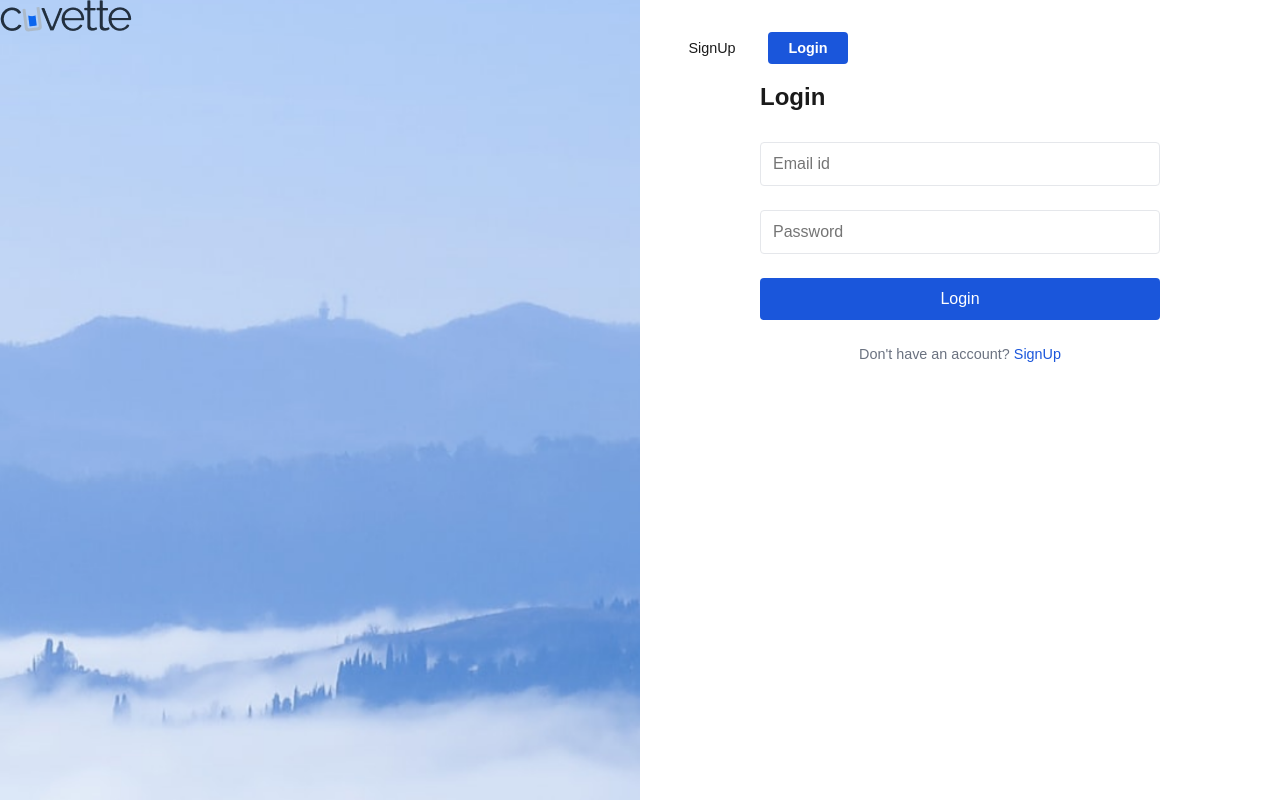
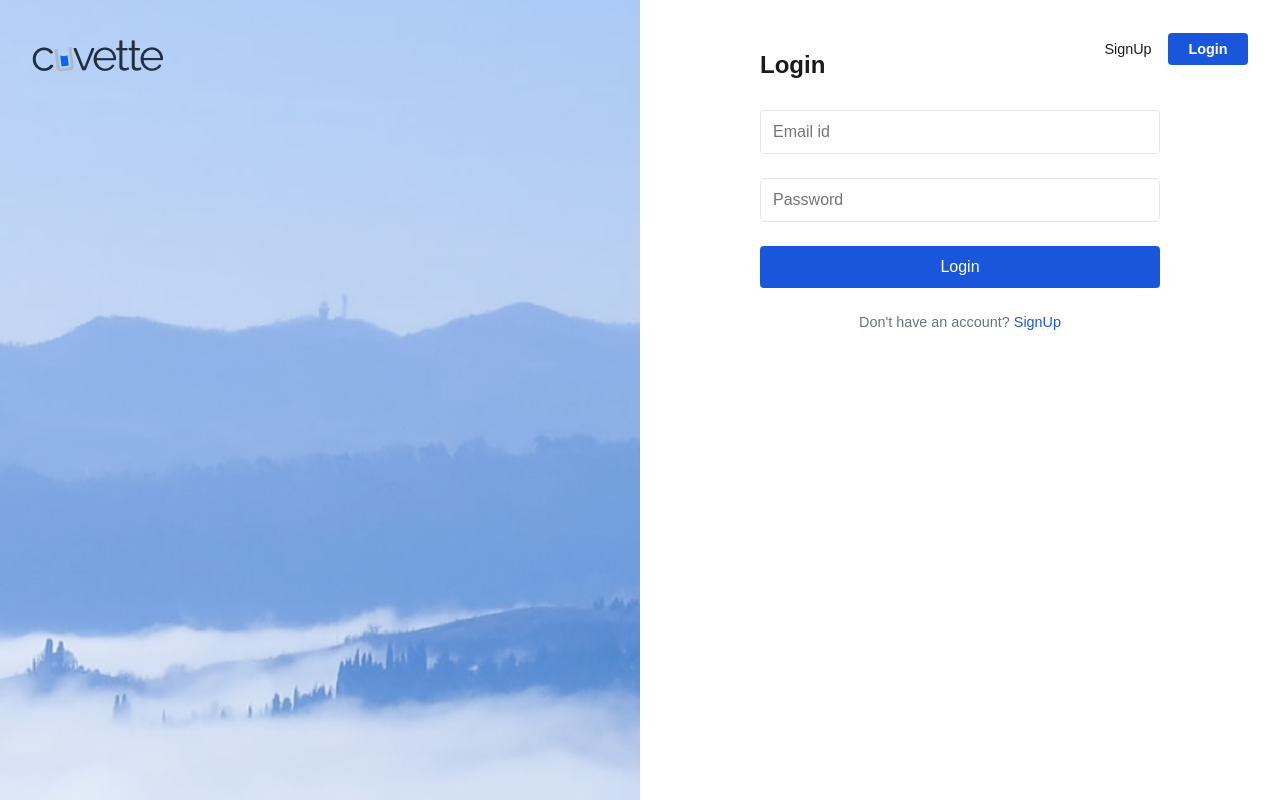
Before and after one commit to Mansi08tathare/Mini-Link-Management-Platform, a React (Vite) app in the folder Client/: page /login in a window 1280 px wide. Built offline with nearby package versions, Linux system fonts and the light colour scheme.

Commit message:
edited css for signup

```diff
--- a/Client/src/styles/LandingPage.css
+++ b/Client/src/styles/LandingPage.css
@@ -19,6 +19,7 @@ body {
 }
 
 .image-section {
+  position: relative;
   width: 50%;
   background-image: url('/public/assets/Landingimage.png');
   background-size: cover;
@@ -35,21 +36,18 @@ body {
 }
 
 .header {
-  display: flex;
-  justify-content: flex-end;
-  align-items: flex-end;
-  margin-bottom: 4rem;
+  position: relative;
 }
 
 .logo {
-  font-size: 1.5rem;
-  font-weight: bold;
-  color: #1a1a1a;
-  text-decoration: none;
+   position: absolute;
+  top:5%;
+  left:5%;
 }
 
 .header-buttons {
-  display: flex;
+  position: absolute;
+  right:0;
   gap: 1rem;
 }
 
@@ -83,6 +81,7 @@ body {
 }
 
 .form-container {
+margin-top: 5rem;
   max-width: 400px;
   width: 100%;
   margin: 0 auto;
```
